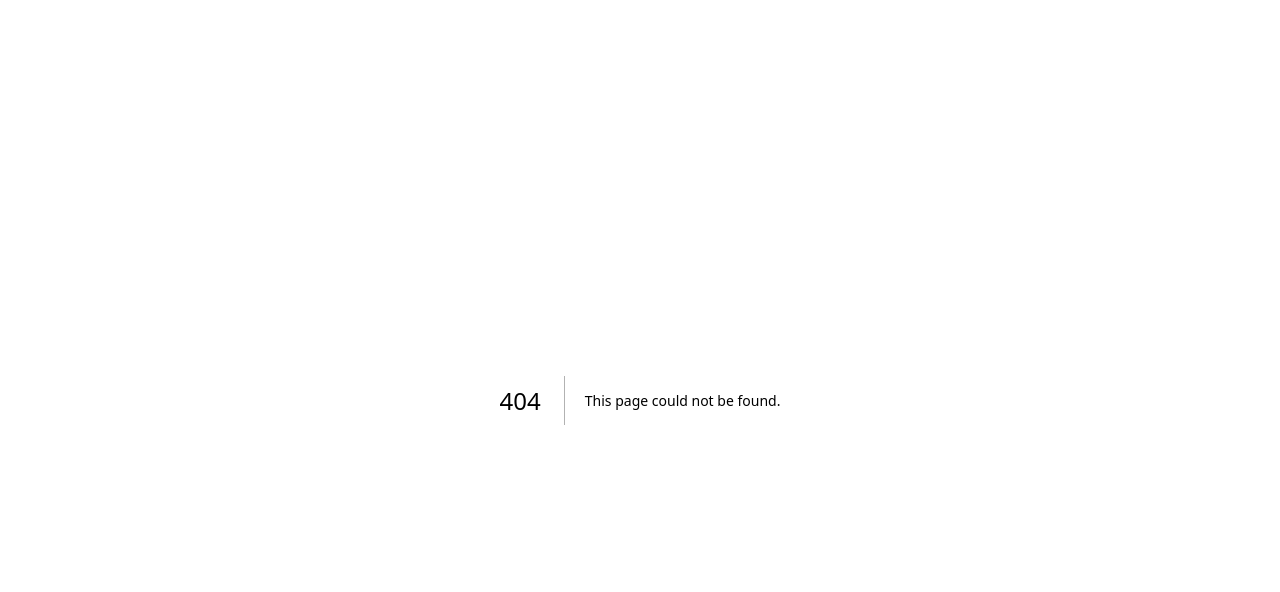
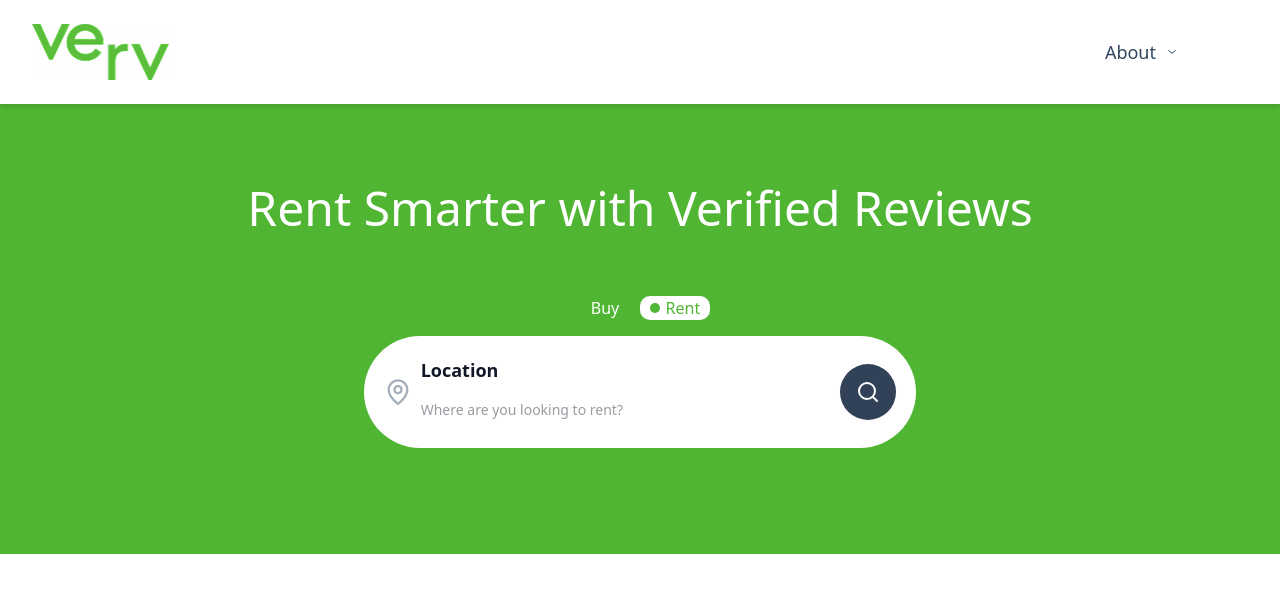
Before and after one commit to jhsayem94/verv-pages, a Next.js app: page /home-page in a window 1280 px wide. Before the commit this address had no page. Shown: the top 592 px of the page. Built offline with nearby package versions, Linux system fonts and the light colour scheme.

Commit message:
Home page start

```diff
--- /dev/null
+++ b/src/allComponent/HomePage/HomePage.jsx
@@ -0,0 +1,84 @@
+"use client"
+
+import { Button } from '@/components/ui/button';
+import { Input } from '@/components/ui/input';
+import { MapPin, Search } from 'lucide-react';
+import React, { useState } from 'react';
+const demoData = {
+  Buy: [
+    { location: "New York City" },
+    { location: "Los Angeles" },
+    { location: "Miami" }
+  ],
+  Rent: [
+    { location: "San Francisco" },
+    { location: "Chicago" },
+    { location: "Austin" }
+  ]
+};
+const HomePage = () => {
+
+  const [toggle, setToggle] = useState("Rent");
+  const [query, setQuery] = useState("");
+
+  const filteredResults = query
+    ? demoData[toggle].filter((item) =>
+      item.location.toLowerCase().includes(query.toLowerCase())
+    )
+    : [];
+  return (
+    <div className=' bg-[#50B533]'>
+      <div className='lg:w-[900px] mx-auto py-20 h-[450px]'>
+        <h1 className="text-center justify-start text-white text-5xl [#50B533]" >Rent Smarter with Verified Reviews</h1>
+        <div>
+          <div className="lg:w-[600px] w-94  mx-auto p-6 mt-10 rounded-lg relative ">
+            <div className="flex justify-center mb-4 ">
+              <button
+                className={`px-1 w-[70px]  text-[16px] rounded-lg flex justify-evenly items-center ${toggle === "Buy" ? "bg-white text-[#50B533]" : "bg-[#50B533] text-white "}`}
+                onClick={() => setToggle("Buy")}
+              >
+                <div className={`w-2.5 h-2.5 bg-[#50B533] rounded-3xl  ${toggle === "Buy" ? "block" : "hidden"} `} />
+                Buy
+              </button>
+              <button
+                className={`px-1 w-[70px]  text-[16px] rounded-lg flex justify-evenly items-center ${toggle === "Rent" ? "bg-white text-[#50B533]" : "bg-[#50B533] text-white"}`}
+                onClick={() => setToggle("Rent")}
+              >
+                <div className="w-2.5 h-2.5 bg-[#50B533] rounded-3xl" />
+                Rent
+              </button>
+            </div>
+            <div className='flex bg-white items-center rounded-full justify-between p-5'>
+                <MapPin className='w-[28px] h-[28px] text-[#A6AFBB]' />
+              <div className='w-5/6'>
+                <p className='text-gray-900 text-lg font-semibold ml-2 mb-2'>Location</p>
+                <Input
+                  type="text"
+                  placeholder="Where are you looking to rent?"
+                  className="w-full p-2 border-0 shadow-none focus:border-none rounded  "
+                  value={query}
+                  onChange={(e) => setQuery(e.target.value)}
+                />
+              </div>
+              <div className="lg:p-4 p-3 bg-slate-700 rounded-full shadow-[0px_1px_2px_0px_rgba(0,0,0,0.05)] ">
+                <div className="  ">
+                  <Search className='text-white' />
+                </div>
+              </div>
+            </div>
+
+            <ul className='bg-white rounded-bl-lg rounded-br-lg w-4/5 mx-auto overflow-y-auto space-y-2'>
+                  {filteredResults.map((item, index) => (
+                    <li key={index} className="p-2   border-gray-200">
+                      <div className="text-gray-500 text-sm"> {item.location}</div>
+                    </li>
+                  ))}
+                </ul>
+          </div>
+        </div>
+      </div>
+    </div>
+  );
+};
+
+export default HomePage;
--- a/src/allComponent/Shared/Navber/Navber.jsx
+++ b/src/allComponent/Shared/Navber/Navber.jsx
@@ -90,6 +90,9 @@ const Navbar = () => {
                       <Link href="/rental-process">
                         <DropdownMenuItem>Rental Process</DropdownMenuItem>
                       </Link>
+                      <Link href="/home-page">
+                        <DropdownMenuItem>Home Page</DropdownMenuItem>
+                      </Link>
                     </DropdownMenuGroup>
                   </DropdownMenuContent>
                 </DropdownMenu>
--- /dev/null
+++ b/src/app/(withCommonLayout)/home-page/page.jsx
@@ -0,0 +1,12 @@
+import HomePage from '@/allComponent/HomePage/HomePage';
+import React from 'react';
+
+const page = () => {
+    return (
+        <div>
+            <HomePage></HomePage>
+        </div>
+    );
+};
+
+export default page;
--- a/src/components/ui/input.jsx
+++ b/src/components/ui/input.jsx
@@ -12,7 +12,7 @@ function Input({
       data-slot="input"
       className={cn(
         "border-input file:text-foreground placeholder:text-muted-foreground/70 flex h-9 w-full min-w-0 rounded-md border bg-transparent px-3 py-1 text-sm shadow-xs transition-[color,box-shadow] outline-none file:inline-flex file:h-7 file:border-0 file:bg-transparent file:text-sm file:font-medium disabled:pointer-events-none disabled:cursor-not-allowed disabled:opacity-50",
-        "focus-visible:border-ring focus-visible:ring-ring/50 focus-visible:ring-[3px]",
+        "",
         "aria-invalid:ring-destructive/20 dark:aria-invalid:ring-destructive/40 aria-invalid:border-destructive",
         type === "search" &&
           "[&::-webkit-search-cancel-button]:appearance-none [&::-webkit-search-decoration]:appearance-none [&::-webkit-search-results-button]:appearance-none [&::-webkit-search-results-decoration]:appearance-none",
```
